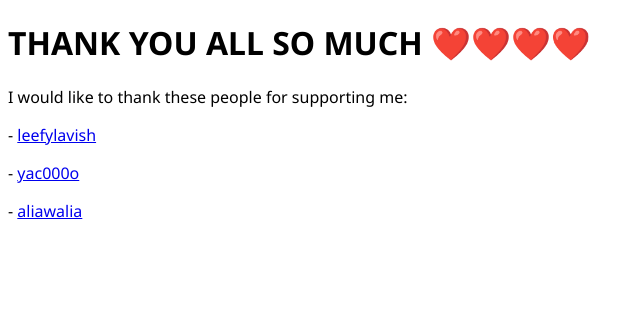
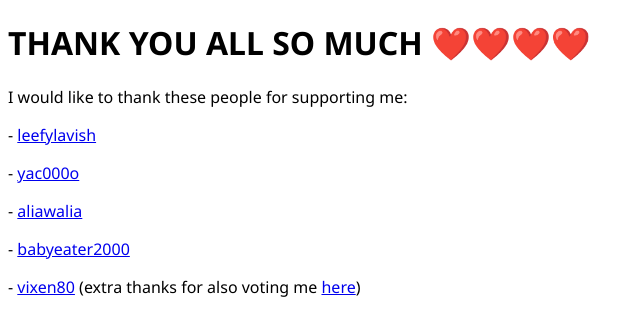
Before and after one commit to wish13yt/pikivice, a plain HTML site: page index.html in a window 1280 px wide. Shown: the whole page, without its empty margins (0-644 px from the left). Drawn offline with Linux system fonts and the light colour scheme.

Commit message:
modified:   index.html

```diff
--- a/index.html
+++ b/index.html
@@ -16,4 +16,6 @@
   <p>- <a href="https://pikidiary.lol/users/leefylavish">leefylavish</a></p>
   <p>- <a href="https://pikidiary.lol/users/yac000o">yac000o</a></p>
   <p>- <a href="https://pikidiary.lol/users/aliawalia">aliawalia</a></p>
+  <p>- <a href="https://pikidiary.lol/users/babyeater2000">babyeater2000</a></p>
+  <p>- <a href="https://pikidiary.lol/users/vixen80">vixen80</a> (extra thanks for also voting me <a href="https://pikidiary.lol/posts/19410">here</a>)</p>
 </body>
```
